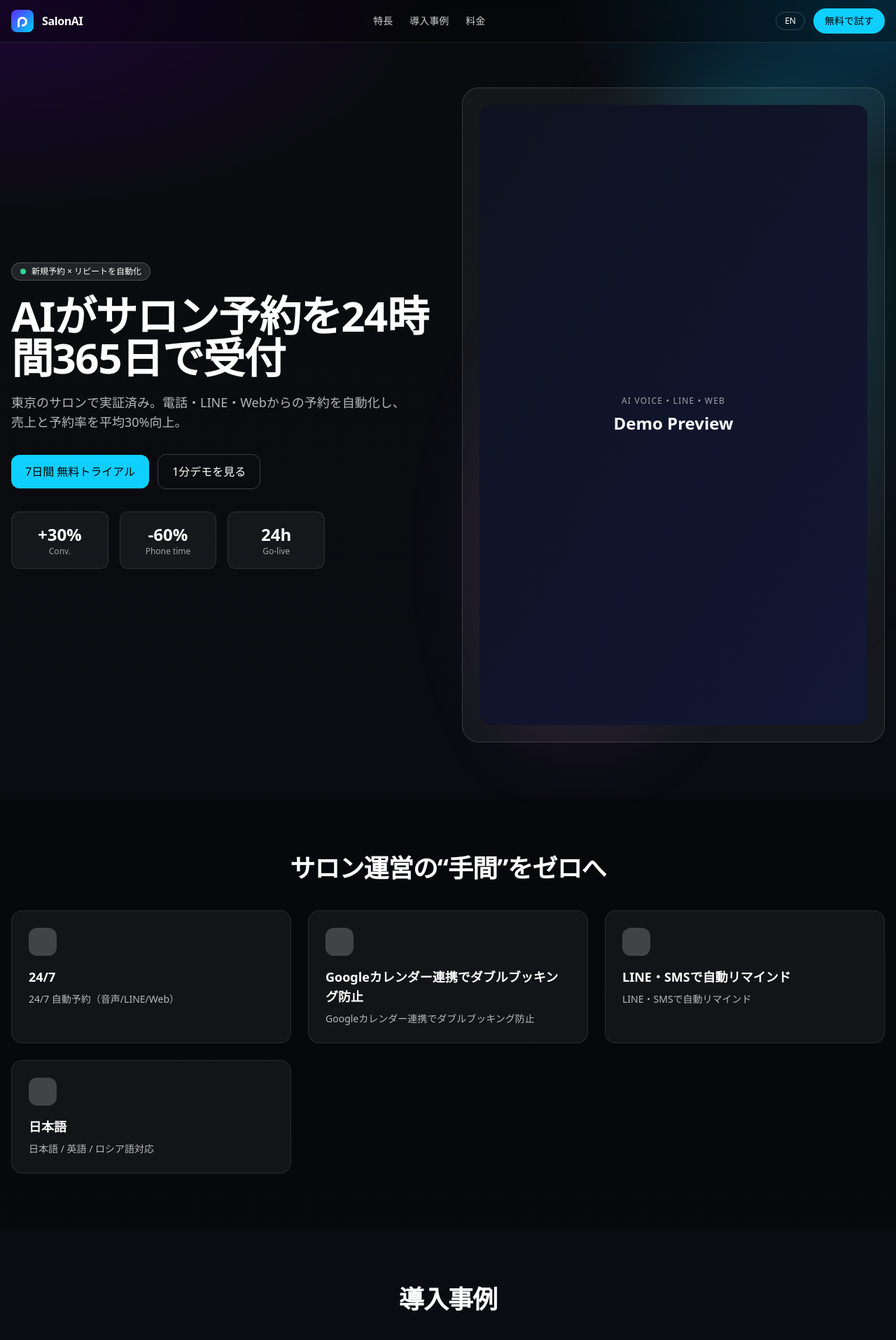
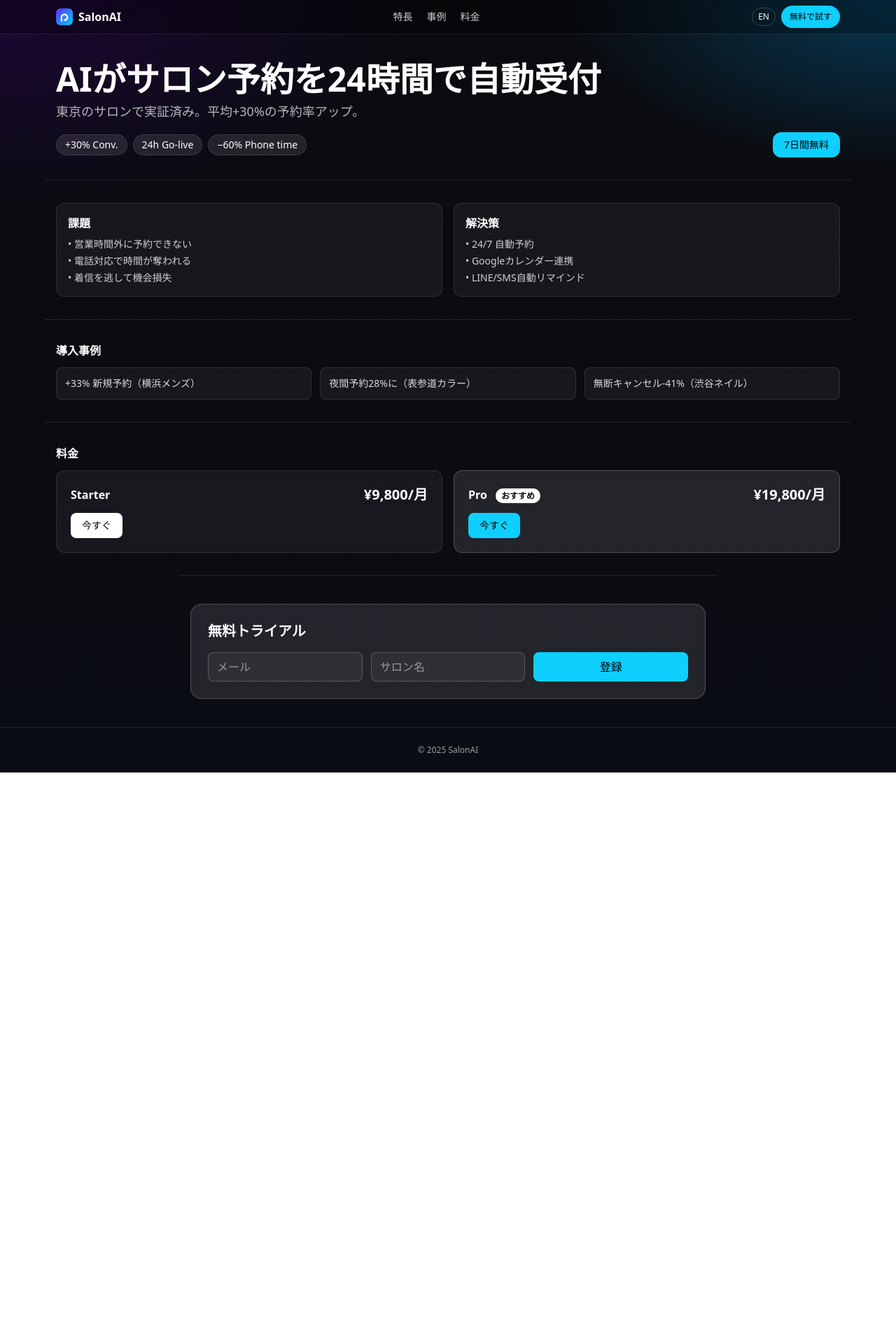
Before and after one commit to Diman200-max/glambot, a Next.js app: page / in a window 1280 px wide. Shown: the top 1915 px of the page at 70% size. After the commit the page ends 1104 px from the top, so only its background shows below. Built offline with nearby package versions, Linux system fonts and the light colour scheme; no server answers.

Commit message:
Add files via upload

```diff
--- a/pages/_app.js
+++ b/pages/_app.js
@@ -1,5 +1,2 @@
 import "../styles/globals.css";
-
-export default function App({ Component, pageProps }) {
-  return <Component {...pageProps} />;
-}
+export default function App({ Component, pageProps }) { return <Component {...pageProps} />; }
--- a/pages/index.js
+++ b/pages/index.js
@@ -5,254 +5,140 @@ export default function Home() {
   const [lang, setLang] = useState("ja");
   const t = {
     ja: {
-      nav: { features: "特長", cases: "導入事例", pricing: "料金", register: "無料で試す" },
-      hero: {
-        badge: "新規予約 × リピートを自動化",
-        title: "AIがサロン予約を24時間365日で受付",
-        subtitle:
-          "東京のサロンで実証済み。電話・LINE・Webからの予約を自動化し、売上と予約率を平均30%向上。",
-        cta1: "7日間 無料トライアル",
-        cta2: "1分デモを見る"
-      },
-      problemTitle: "こんなお悩みありませんか？",
-      problems: [
-        "営業時間外に予約できない",
-        "スタッフが電話対応で疲弊",
-        "着信を逃して機会損失"
+      nav:{features:"特長",cases:"事例",pricing:"料金",signup:"無料で試す"},
+      hero:{title:"AIがサロン予約を24時間で自動受付", sub:"東京のサロンで実証済み。平均+30%の予約率アップ。", cta:"7日間無料"},
+      problems:["営業時間外に予約できない","電話対応で時間が奪われる","着信を逃して機会損失"],
+      solutions:["24/7 自動予約","Googleカレンダー連携","LINE/SMS自動リマインド"],
+      cases:[
+        "+33% 新規予約（横浜メンズ）",
+        "夜間予約28%に（表参道カラー）",
+        "無断キャンセル-41%（渋谷ネイル）"
       ],
-      solutionTitle: "私たちの解決策",
-      solutions: [
-        "24/7 自動予約（音声/LINE/Web）",
-        "Googleカレンダー連携でダブルブッキング防止",
-        "LINE・SMSで自動リマインド",
-        "日本語 / 英語 / ロシア語対応"
-      ],
-      casesTitle: "導入事例",
-      cases: [
-        { h: "表参道・カラー特化", p: "夜間予約が28%。電話対応を週6時間削減。" },
-        { h: "横浜・メンズカット", p: "新規予約 +33%。同じ広告費で売上 +18%。" },
-        { h: "渋谷・ネイル", p: "無断キャンセル -41%。再来率が改善。" }
-      ],
-      pricingTitle: "料金プラン",
-      plan1: { name: "Starter", price: "¥9,800/月", features: ["音声/LINE/Web 予約", "Googleカレンダー連携", "リマインド 300通/月", "メールサポート"] },
-      plan2: { name: "Pro", price: "¥19,800/月", most: "おすすめ", features: ["Starterの全機能", "通話録音/要約レポート", "リマインド 1,000通/月", "優先サポート"] },
-      formTitle: "無料トライアル登録",
-      name: "お名前",
-      salon: "サロン名",
-      phone: "電話番号",
-      email: "メールアドレス",
-      submit: "登録してはじめる",
-      foot: "日本のサロンのために設計"
+      pricingTitle:"料金",
+      starter:["Starter","¥9,800/月"],
+      pro:["Pro","¥19,800/月","おすすめ"],
+      form:{title:"無料トライアル", email:"メール", salon:"サロン名", submit:"登録"}
     },
     en: {
-      nav: { features: "Features", cases: "Case Studies", pricing: "Pricing", register: "Start Free" },
-      hero: {
-        badge: "Automate new & repeat bookings",
-        title: "AI takes your salon bookings 24/7",
-        subtitle:
-          "Proven in Tokyo salons. Turn Calls + LINE + Web into confirmed bookings. Average +30% conversion uplift.",
-        cta1: "Start 7‑day Free Trial",
-        cta2: "Watch 1‑min Demo"
-      },
-      problemTitle: "Do you face these issues?",
-      problems: [
-        "No bookings outside business hours",
-        "Staff time burned on phone calls",
-        "Missed calls = lost customers"
+      nav:{features:"Features",cases:"Cases",pricing:"Pricing",signup:"Start Free"},
+      hero:{title:"AI takes salon bookings 24/7", sub:"Proven in Tokyo. +30% average conversion uplift.", cta:"Start Free"},
+      problems:["No after‑hours booking","Staff time lost on calls","Missed calls = lost clients"],
+      solutions:["24/7 auto booking","Google Calendar sync","LINE/SMS reminders"],
+      cases:[
+        "+33% new bookings (Yokohama)",
+        "28% night bookings (Omotesando)",
+        "No‑shows −41% (Shibuya)"
       ],
-      solutionTitle: "Our Solution",
-      solutions: [
-        "24/7 automated booking (Voice/LINE/Web)",
-        "Google Calendar sync — no double-booking",
-        "Auto reminders via LINE/SMS",
-        "Japanese / English / Russian support"
-      ],
-      casesTitle: "Case Studies",
-      cases: [
-        { h: "Omotesando – Color-first", p: "28% bookings at night. ~6h/week phone time saved." },
-        { h: "Yokohama – Men’s cuts", p: "+33% new bookings. +18% MoM revenue, same ad spend." },
-        { h: "Shibuya – Nail studio", p: "No‑shows down 41%. Better repeat rates." }
-      ],
-      pricingTitle: "Pricing",
-      plan1: { name: "Starter", price: "¥9,800/mo", features: ["Bookings (Voice/LINE/Web)", "Google Calendar sync", "Reminders 300/mo", "Email support"] },
-      plan2: { name: "Pro", price: "¥19,800/mo", most: "Most popular", features: ["All Starter features", "Call recording & summaries", "Reminders 1,000/mo", "Priority support"] },
-      formTitle: "Register for Free Trial",
-      name: "Your name",
-      salon: "Salon name",
-      phone: "Phone",
-      email: "Email",
-      submit: "Create my trial",
-      foot: "Designed for salons in Japan"
+      pricingTitle:"Pricing",
+      starter:["Starter","¥9,800/mo"],
+      pro:["Pro","¥19,800/mo","Most popular"],
+      form:{title:"Free Trial", email:"Email", salon:"Salon", submit:"Sign up"}
     }
   }[lang];
 
-  const formspreeId = process.env.NEXT_PUBLIC_FORMSPREE_ID || "";
-  const formAction = formspreeId ? `https://formspree.io/f/${formspreeId}` : "#";
+  const formAction = "#"; // replace with Formspree if needed
 
   return (
     <div className="min-h-screen bg-hero-gradient text-white">
-      {/* NAV */}
+      {/* NAV (compact) */}
       <nav className="sticky top-0 z-50 backdrop-blur bg-black/30 border-b border-white/10">
-        <div className="mx-auto max-w-7xl px-4 py-3 flex items-center justify-between">
-          <div className="flex items-center gap-3">
-            <img src="/logo.svg" alt="SalonAI" className="h-8 w-8" />
-            <span className="font-semibold tracking-tight">SalonAI</span>
+        <div className="mx-auto max-w-6xl px-4 py-2 flex items-center justify-between">
+          <div className="flex items-center gap-2">
+            <img src="/logo.svg" className="h-6 w-6" alt="SalonAI" />
+            <span className="font-semibold">SalonAI</span>
           </div>
-          <div className="hidden md:flex items-center gap-6 text-sm text-white/80">
+          <div className="hidden md:flex items-center gap-5 text-sm text-white/80">
             <a href="#features" className="hover:text-white">{t.nav.features}</a>
             <a href="#cases" className="hover:text-white">{t.nav.cases}</a>
             <a href="#pricing" className="hover:text-white">{t.nav.pricing}</a>
           </div>
-          <div className="flex items-center gap-3">
-            <button onClick={() => setLang(lang === "ja" ? "en" : "ja")} className="text-xs px-3 py-1 rounded-full border border-white/20 hover:bg-white/10">
-              {lang === "ja" ? "EN" : "日本語"}
+          <div className="flex items-center gap-2">
+            <button onClick={()=>setLang(lang==="ja"?"en":"ja")} className="text-xs px-2 py-1 rounded-full border border-white/20 hover:bg-white/10">
+              {lang==="ja"?"EN":"日本語"}
             </button>
-            <a href="#signup" className="hidden md:inline-flex text-sm px-4 py-2 rounded-full bg-brand-400 text-black hover:bg-brand-300">
-              {t.nav.register}
-            </a>
+            <a href="#signup" className="hidden md:inline-flex text-xs px-3 py-2 rounded-full bg-[#0ecfff] text-black hover:opacity-90">{t.nav.signup}</a>
           </div>
         </div>
       </nav>
 
-      {/* HERO */}
-      <header className="mx-auto max-w-7xl px-4 pt-16 pb-20 grid md:grid-cols-2 items-center gap-10">
-        <div>
-          <div className="inline-flex items-center gap-2 text-xs font-medium px-3 py-1 rounded-full border border-white/20 bg-white/10">
-            <span className="h-2 w-2 rounded-full bg-emerald-400" /> {t.hero.badge}
-          </div>
-          <h1 className="mt-5 text-4xl md:text-6xl font-semibold tracking-tight leading-tight">
-            {t.hero.title}
-          </h1>
-          <p className="mt-5 text-lg text-white/70 max-w-xl">{t.hero.subtitle}</p>
-          <div className="mt-8 flex flex-wrap items-center gap-3">
-            <a href="#signup" className="px-5 py-3 rounded-xl bg-brand-400 text-black hover:bg-brand-300 shadow-soft">{t.hero.cta1}</a>
-            <a href="#signup" className="px-5 py-3 rounded-xl border border-white/20 hover:bg-white/10">{t.hero.cta2}</a>
-          </div>
-          <div className="mt-8 grid grid-cols-3 gap-4 max-w-md">
-            {[["+30%","Conv."],["-60%","Phone time"],["24h","Go‑live"]].map((s,i)=>(
-              <div key={i} className="p-4 rounded-xl bg-white/5 border border-white/10 text-center">
-                <div className="text-2xl font-semibold">{s[0]}</div>
-                <div className="text-xs text-white/60">{s[1]}</div>
-              </div>
-            ))}
-          </div>
-        </div>
-        <div className="relative">
-          <div className="absolute -inset-6 rounded-3xl blur-2xl bg-[radial-gradient(40%_60%_at_70%_30%,rgba(0,208,255,0.25),transparent),radial-gradient(30%_40%_at_30%_70%,rgba(155,81,224,0.25),transparent)]" />
-          <div className="relative rounded-3xl border border-white/15 bg-white/5 shadow-soft p-6">
-            <div className="aspect-[10/16] rounded-2xl bg-gradient-to-br from-[#0f1220] to-[#121735] grid place-items-center">
-              <div className="text-center">
-                <div className="text-xs uppercase tracking-widest text-white/60">AI Voice • LINE • Web</div>
-                <div className="text-2xl font-semibold mt-2">Demo Preview</div>
-              </div>
-            </div>
-          </div>
+      {/* HERO (tighter) */}
+      <header className="mx-auto max-w-6xl px-4 pt-10 pb-8">
+        <h1 className="text-3xl md:text-5xl font-semibold leading-tight">{t.hero.title}</h1>
+        <p className="mt-2 text-base md:text-lg text-white/70">{t.hero.sub}</p>
+        <div className="mt-4 flex items-center gap-2 text-sm">
+          <span className="px-3 py-1 rounded-full bg-white/10 border border-white/10">+30% Conv.</span>
+          <span className="px-3 py-1 rounded-full bg-white/10 border border-white/10">24h Go‑live</span>
+          <span className="px-3 py-1 rounded-full bg-white/10 border border-white/10">−60% Phone time</span>
+          <a href="#signup" className="ml-auto px-4 py-2 rounded-xl bg-[#0ecfff] text-black hover:opacity-90">{t.hero.cta}</a>
         </div>
       </header>
 
-      {/* FEATURES */}
-      <section id="features" className="py-20 bg-black/30">
-        <div className="mx-auto max-w-7xl px-4">
-          <h2 className="text-3xl md:text-4xl font-semibold tracking-tight text-center">{lang==="ja"?"サロン運営の“手間”をゼロへ":"Zero admin, more bookings"}</h2>
-          <div className="mt-10 grid md:grid-cols-3 gap-6">
-            {t.solutions.map((f,i)=>(
-              <div key={i} className="rounded-2xl border border-white/10 bg-white/5 p-6 hover:bg-white/10 transition">
-                <div className="h-10 w-10 rounded-xl bg-white/20 mb-4" />
-                <h3 className="font-semibold text-lg">{f.split(" ")[0]}{f.startsWith("24/7")?"":" "}</h3>
-                <p className="mt-2 text-sm text-white/70">{f}</p>
-              </div>
-            ))}
+      {/* FEATURES (merged Problems→Solutions as single row) */}
+      <section id="features" className="mx-auto max-w-6xl px-4 py-8 border-t border-white/10">
+        <div className="grid md:grid-cols-2 gap-4">
+          <div className="rounded-xl bg-white/5 border border-white/10 p-4">
+            <h3 className="font-semibold mb-2">{lang==="ja"?"課題":"Problems"}</h3>
+            <ul className="text-sm text-white/80 space-y-1">
+              {t.problems.map((p,i)=>(<li key={i}>• {p}</li>))}
+            </ul>
+          </div>
+          <div className="rounded-xl bg-white/5 border border-white/10 p-4">
+            <h3 className="font-semibold mb-2">{lang==="ja"?"解決策":"Solutions"}</h3>
+            <ul className="text-sm text-white/80 space-y-1">
+              {t.solutions.map((s,i)=>(<li key={i}>• {s}</li>))}
+            </ul>
           </div>
         </div>
       </section>
 
-      {/* CASES */}
-      <section id="cases" className="py-20">
-        <div className="mx-auto max-w-7xl px-4">
-          <h2 className="text-3xl md:text-4xl font-semibold tracking-tight text-center">{t.casesTitle}</h2>
-          <div className="mt-10 grid md:grid-cols-3 gap-6">
-            {t.cases.map((c,i)=>(
-              <div key={i} className="rounded-2xl border border-white/10 bg-gradient-to-br from-fuchsia-600/30 to-cyan-400/20 p-6">
-                <div className="aspect-[16/10] rounded-xl bg-white/10 mb-4" />
-                <h3 className="font-semibold">{c.h}</h3>
-                <p className="mt-2 text-sm text-white/80">{c.p}</p>
-              </div>
-            ))}
+      {/* CASES (compact list) */}
+      <section id="cases" className="mx-auto max-w-6xl px-4 py-8 border-t border-white/10">
+        <h3 className="font-semibold mb-3">{lang==="ja"?"導入事例":"Case Studies"}</h3>
+        <ul className="grid md:grid-cols-3 gap-3 text-sm text-white/85">
+          {t.cases.map((c,i)=>(
+            <li key={i} className="rounded-lg bg-white/5 border border-white/10 p-3">{c}</li>
+          ))}
+        </ul>
+      </section>
+
+      {/* PRICING (very compact) */}
+      <section id="pricing" className="mx-auto max-w-6xl px-4 py-8 border-t border-white/10">
+        <h3 className="font-semibold mb-3">{t.pricingTitle}</h3>
+        <div className="grid md:grid-cols-2 gap-4">
+          <div className="rounded-xl bg-white/5 border border-white/10 p-5">
+            <div className="flex items-center justify-between">
+              <div className="font-semibold">{t.starter[0]}</div>
+              <div className="text-xl font-semibold">{t.starter[1]}</div>
+            </div>
+            <a href="#signup" className="mt-3 inline-flex px-4 py-2 rounded-lg bg-white text-black hover:opacity-90 text-sm">
+              {lang==="ja"?"今すぐ":"Choose"}
+            </a>
+          </div>
+          <div className="rounded-xl bg-white/10 border border-white/20 p-5">
+            <div className="flex items-center justify-between">
+              <div className="font-semibold">{t.pro[0]} <span className="ml-2 text-xs px-2 py-0.5 rounded-full bg-white text-black">{t.pro[2]}</span></div>
+              <div className="text-xl font-semibold">{t.pro[1]}</div>
+            </div>
+            <a href="#signup" className="mt-3 inline-flex px-4 py-2 rounded-lg bg-[#0ecfff] text-black hover:opacity-90 text-sm">
+              {lang==="ja"?"今すぐ":"Choose"}
+            </a>
           </div>
         </div>
       </section>
 
-      {/* PRICING */}
-      <section id="pricing" className="py-20 bg-black/30">
-        <div className="mx-auto max-w-7xl px-4">
-          <h2 className="text-3xl md:text-4xl font-semibold tracking-tight text-center">{t.pricingTitle}</h2>
-          <div className="mt-10 grid md:grid-cols-2 gap-6">
-            <div className="rounded-3xl border border-white/10 bg-white/5 p-8">
-              <div className="flex items-baseline justify-between">
-                <h3 className="text-xl font-semibold">{t.plan1.name}</h3>
-                <div className="text-2xl font-semibold">{t.plan1.price}</div>
-              </div>
-              <ul className="mt-6 space-y-3 text-sm text-white/80">
-                {t.plan1.features.map((f,i)=>(<li key={i} className="flex gap-2"><span className="mt-1 h-2 w-2 rounded-full bg-white/70" />{f}</li>))}
-              </ul>
-              <a href="#signup" className="mt-8 inline-flex px-5 py-3 rounded-xl bg-brand-400 text-black hover:bg-brand-300">{
-                lang==="ja"?"無料で試す":"Start Free"
-              }</a>
-            </div>
-            <div className="relative rounded-3xl border border-white/20 bg-white/10 p-8 shadow-soft">
-              <div className="absolute -top-3 right-6 text-xs px-2 py-1 rounded-full bg-white text-black border border-black/10">{t.plan2.most}</div>
-              <div className="flex items-baseline justify-between">
-                <h3 className="text-xl font-semibold">{t.plan2.name}</h3>
-                <div className="text-2xl font-semibold">{t.plan2.price}</div>
-              </div>
-              <ul className="mt-6 space-y-3 text-sm text-white">
-                {t.plan2.features.map((f,i)=>(<li key={i} className="flex gap-2"><span className="mt-1 h-2 w-2 rounded-full bg-white" />{f}</li>))}
-              </ul>
-              <a href="#signup" className="mt-8 inline-flex px-5 py-3 rounded-xl bg-white text-black hover:bg-white/90">{lang==="ja"?"無料で試す":"Start Free"}</a>
-            </div>
-          </div>
+      {/* SIGNUP (compact form: only email + salon) */}
+      <section id="signup" className="mx-auto max-w-3xl px-4 py-10 border-t border-white/10">
+        <div className="rounded-2xl bg-white/10 border border-white/20 p-6">
+          <h3 className="text-xl font-semibold">{t.form.title}</h3>
+          <form className="mt-4 grid md:grid-cols-3 gap-3" action={formAction} method="POST">
+            <input name="email" type="email" placeholder={t.form.email} className="rounded-lg bg-white/5 border border-white/20 px-3 py-2 placeholder-white/50 focus:outline-none focus:ring-2 focus:ring-[#0ecfff]" />
+            <input name="salon" placeholder={t.form.salon} className="rounded-lg bg-white/5 border border-white/20 px-3 py-2 placeholder-white/50 focus:outline-none focus:ring-2 focus:ring-[#0ecfff]" />
+            <button className="rounded-lg bg-[#0ecfff] text-black px-4 py-2 hover:opacity-90">{t.form.submit}</button>
+          </form>
         </div>
       </section>
 
-      {/* SIGNUP */}
-      <section id="signup" className="py-24">
-        <div className="mx-auto max-w-4xl px-4">
-          <div className="rounded-3xl border border-white/15 bg-white/10 p-8 md:p-12 shadow-soft">
-            <div className="grid md:grid-cols-2 gap-8 items-center">
-              <div>
-                <h3 className="text-2xl md:text-3xl font-semibold tracking-tight">{t.formTitle}</h3>
-                <p className="mt-3 text-sm text-white/80">{lang==="ja"?"登録は1分。クレカ不要。":"Takes 1 minute. No credit card required."}</p>
-                <form className="mt-6 grid gap-3" action={formAction} method="POST">
-                  <input name="name" placeholder={t.name} className="w-full rounded-xl border border-white/20 bg-white/5 px-4 py-3 placeholder-white/50 focus:outline-none focus:ring-2 focus:ring-brand-400" />
-                  <input name="salon" placeholder={t.salon} className="w-full rounded-xl border border-white/20 bg-white/5 px-4 py-3 placeholder-white/50 focus:outline-none focus:ring-2 focus:ring-brand-400" />
-                  <input name="phone" placeholder={t.phone} className="w-full rounded-xl border border-white/20 bg-white/5 px-4 py-3 placeholder-white/50 focus:outline-none focus:ring-2 focus:ring-brand-400" />
-                  <input name="email" type="email" placeholder={t.email} className="w-full rounded-xl border border-white/20 bg-white/5 px-4 py-3 placeholder-white/50 focus:outline-none focus:ring-2 focus:ring-brand-400" />
-                  <button className="mt-2 rounded-xl bg-brand-400 text-black px-5 py-3 hover:bg-brand-300">{t.submit}</button>
-                </form>
-              </div>
-              <div className="border border-dashed border-white/20 rounded-2xl p-6">
-                <div className="text-sm text-white/70">{lang==="ja"?"店内POP/名刺から即登録":"Register from in‑store POP/cards"}</div>
-                <div className="mt-2 aspect-square rounded-xl bg-white/5 grid place-items-center">
-                  <div className="text-xs text-white/60 text-center px-4">QR code placeholder\n(配布用フライヤー/名刺に最適)</div>
-                </div>
-                <ul className="mt-6 space-y-2 text-sm text-white/80">
-                  <li>• {lang==="ja"?"LINEやメールでURL共有":"Share URL via LINE or email"}</li>
-                  <li>• Vercel-ready</li>
-                  <li>• Formspree / Sheets 連携可</li>
-                </ul>
-              </div>
-            </div>
-          </div>
-        </div>
-      </section>
-
-      {/* FOOTER */}
-      <footer className="border-t border-white/10 bg-black/30">
-        <div className="mx-auto max-w-7xl px-4 py-10 grid md:grid-cols-2 gap-6 items-center">
-          <div className="text-sm text-white/70">{t.foot}</div>
-          <div className="text-sm text-right text-white/60">© 2025 SalonAI</div>
-        </div>
-      </footer>
+      <footer className="text-center text-white/60 text-xs py-6 border-t border-white/10">© 2025 SalonAI</footer>
     </div>
   );
 }
```
